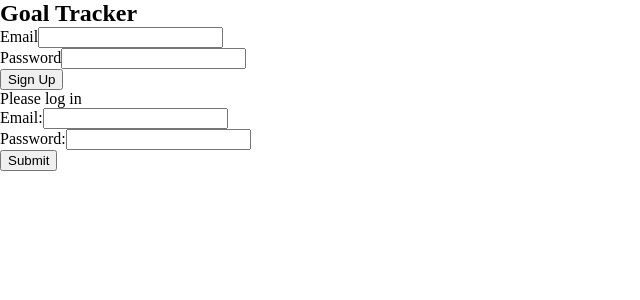
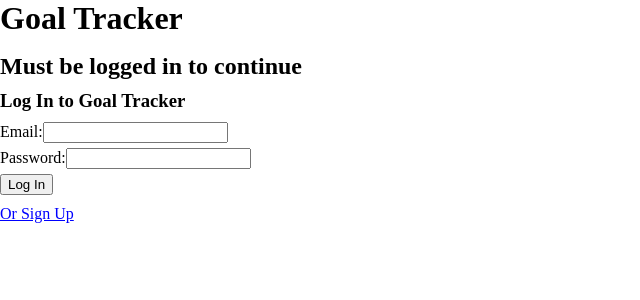
Before and after one commit to mikevallano/goal-tracker, a React (Vite) app in the folder react/: page / in a window 1280 px wide. Shown: the top 300 px of the page, without its empty margins (0-640 px from the left). Built offline with nearby package versions, Linux system fonts and the light colour scheme.

Commit message:
2: Update functionality to prompt user to log in or sign up

```diff
--- a/react/src/App.css
+++ b/react/src/App.css
@@ -1 +1,19 @@
 * { margin: 0;  box-sizing: border-box;}
+
+h1 {
+  margin-bottom: 1rem;
+}
+
+h2, h3 {
+  margin-bottom: 10px;
+}
+
+p.login-signup-link {
+  margin-top: 10px;
+  color: blue;
+  text-decoration: underline;
+}
+
+form section {
+  margin: 5px 0;
+}
--- a/react/src/App.tsx
+++ b/react/src/App.tsx
@@ -2,7 +2,6 @@ import './App.css'
 import LoggedInCheck from './components/LoggedInCheck'
 import Test from './components/Test'
 import { useAuthContext } from './hooks/useAuthContext'
-import SignUpForm from './components/SignUpForm'
 
 function App() {
   const { isLoggedIn, handleLogOut } = useAuthContext()
@@ -10,8 +9,7 @@ function App() {
   return (
     <>
       {isLoggedIn && <button onClick={handleLogOut}>Log out</button>}
-      <h2>Goal Tracker</h2>
-      <SignUpForm />
+      <h1>Goal Tracker</h1>
       <LoggedInCheck>
         <Test />
       </LoggedInCheck>
--- a/react/src/components/LoggedInCheck.tsx
+++ b/react/src/components/LoggedInCheck.tsx
@@ -1,17 +1,11 @@
 import { ReactNode } from 'react'
 import { useAuthContext } from '../hooks/useAuthContext'
-import LoginForm from './LoginForm'
+import LoginOrSignUp from './LoginOrSignUp'
 
 type LoggedInCheckProps = { children: ReactNode }
 
 const LoggedInCheck: React.FC<LoggedInCheckProps> = ({ children }) => {
   const { isLoggedIn } = useAuthContext()
-  const loginMessage = (
-    <>
-      <p>Please log in</p>
-      <LoginForm />
-    </>
-  )
-  return <>{isLoggedIn ? children : loginMessage}</>
+  return <>{isLoggedIn ? children : <LoginOrSignUp />}</>
 }
 export default LoggedInCheck
--- a/react/src/components/LoginForm.tsx
+++ b/react/src/components/LoginForm.tsx
@@ -53,6 +53,7 @@ const LoginForm: React.FC = () => {
     <>
       {loading && <p>Loading...</p>}
       {error && <p>{error}</p>}
+      <h3>Log In to Goal Tracker</h3>
       <form onSubmit={handleSubmit}>
         <section>
           <label>Email:</label>
@@ -62,7 +63,7 @@ const LoginForm: React.FC = () => {
           <label>Password:</label>
           <input type='password' name='password' />
         </section>
-        <button type='submit'>Submit</button>
+        <button type='submit'>Log In</button>
       </form>
     </>
   )
--- /dev/null
+++ b/react/src/components/LoginOrSignUp.tsx
@@ -0,0 +1,22 @@
+import SignUpForm from './SignUpForm'
+import LoginForm from './LoginForm'
+import { useState } from 'react'
+
+const LoginOrSignUp = () => {
+  const [isSignedUp, setIsSignedUp] = useState(true)
+  const linkText = isSignedUp ? 'Or Sign Up' : 'Or Log In'
+  return (
+    <>
+      <h2>Must be logged in to continue</h2>
+      {isSignedUp && <LoginForm />}
+      {!isSignedUp && <SignUpForm />}
+      <p
+        className='login-signup-link'
+        onClick={() => setIsSignedUp((prev) => !prev)}
+      >
+        {linkText}
+      </p>
+    </>
+  )
+}
+export default LoginOrSignUp
--- a/react/src/components/SignUpForm.tsx
+++ b/react/src/components/SignUpForm.tsx
@@ -64,6 +64,7 @@ const SignUpForm = () => {
   )
   return (
     <>
+      <h3>Sign Up for a new account</h3>
       {loading && <p>Loading</p>}
       {error && <p>{error}</p>}
       {!userCreated && formElement}
```
